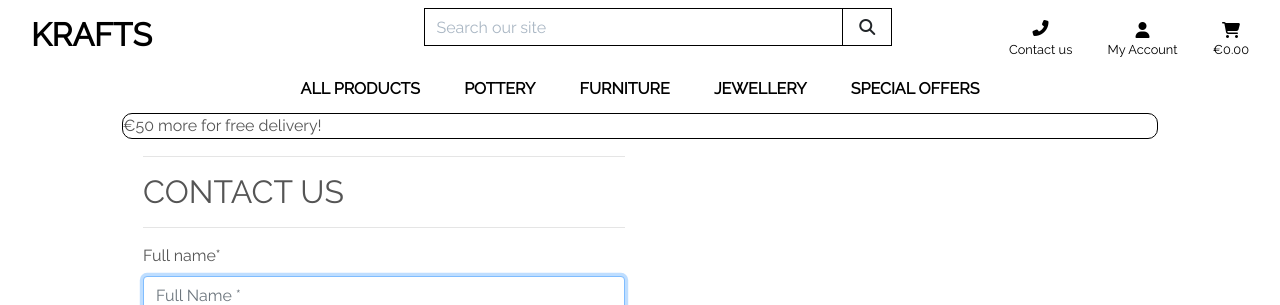
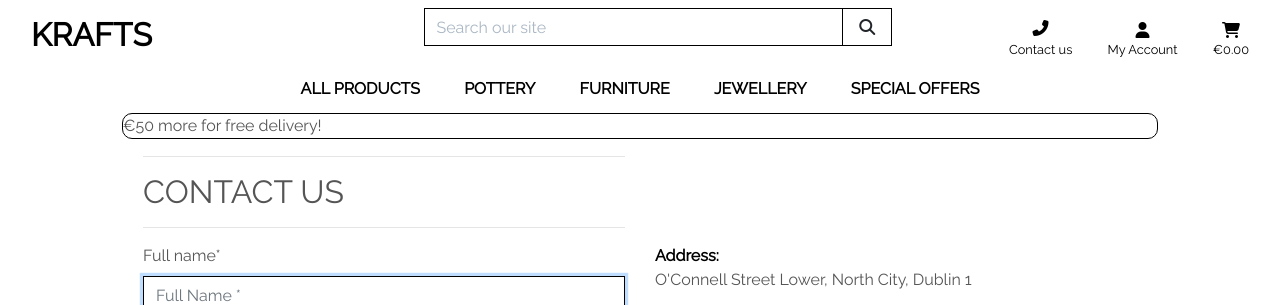
Before and after one commit to DarraghReid/krafts, a Django app: page /contact/ in a window 1280 px wide. Shown: the top 305 px of the page. Run offline with Django 3.2, Linux system fonts and the light colour scheme; some libraries are stand-ins or nearby versions.

Commit message:
add google maps iframe to contact, uniform forms

```diff
--- a/contact/forms.py
+++ b/contact/forms.py
@@ -36,3 +36,6 @@ class ContactForm(forms.ModelForm):
         self.fields[field].widget.attrs['class'] = 'stripe-style-input'
         # Remove label from each field
         self.fields[field].label = False
+        # Add 'border-black rounded-0' classes to match site styles
+        for field_name, field in self.fields.items():
+            field.widget.attrs['class'] = 'border-black rounded-0'
--- a/contact/templates/contact/contact.html
+++ b/contact/templates/contact/contact.html
@@ -29,8 +29,9 @@
             </div>
         </div>
 
-        <!-- ROW 2: Contact form -->
+        <!-- ROW 2: Contact form/Google maps -->
         <div class="row">
+            <!-- COL1: Contact form -->
             <div class="col-12 col-md-6">
                 <!-- Crispy form -->
                 <form method="POST" action="{% url 'contact' %}" class="form mb-2">
@@ -48,6 +49,24 @@
                     </div>
                 </form>
             </div>
+            <!-- COL2: Google maps -->
+            <div class="col-12 col-md-6">
+                <div class="address-maps">
+                    <div class="address">
+                        <address>
+                            <span><strong class="text-black">Address: </strong></span>
+                            <br>
+                            O'Connell Street Lower,
+                            North City,
+                            Dublin 1
+                        </address>
+                    </div>
+                    <iframe class="maps w-100"
+                        src="https://www.google.com/maps/embed?pb=!1m18!1m12!1m3!1d4763.297836640281!2d-6.264875566897683!
+                        3d53.34954058217341!2m3!1f0!2f0!3f0!3m2!1i1024!2i768!4f13.1!3m3!1m2!1s0x48670e843fffffff%3A0x230e1568ca6382ec!2sGPO%20Museum!5e0!3m2!1sen!2sie!4v1635000813046!5m2!1sen!2sie"
+                        width="600" height="450" style="border:0;" allowfullscreen="" loading="lazy"></iframe>
+                </div>
+            </div>
         </div>
     </div>
 {% endblock %}
--- a/products/forms.py
+++ b/products/forms.py
@@ -77,3 +77,6 @@ class CommentForm(forms.ModelForm):
         # Set form placeholder attributes to respective
         # value in placeholder dict above
         self.fields['comment'].widget.attrs['placeholder'] = placeholders['comment']
+        # Add 'border-black rounded-0' classes to match site styles
+        for field_name, field in self.fields.items():
+            field.widget.attrs['class'] = 'border-black rounded-0'
--- a/static/css/base.css
+++ b/static/css/base.css
@@ -237,6 +237,11 @@ body {
 
 .atc-input {
     padding: 10px !important;
+}
+
+/* -------------------------------- Contact */
+.maps {
+    height: 365px;
 }
 
 /* -------------------------------- Footer */
--- a/templates/base.html
+++ b/templates/base.html
@@ -116,17 +116,19 @@
                         <div class="icon my-2">
                             <i class="fas fa-phone-alt fa-lg"></i>
                         </div>
+                        <address>
                             <small>
                                 <p class="my-0 ">
                                     KRAFTS ltd.
                                 </p>
                                 <p class="my-0 ">
-                                Address line one
+                                    O'Connell Street Lower
                                 </p>
                                 <p class="my-0 ">
-                                Address line two
+                                    Dublin 1
                                 </p>
                             </small>
+                        </address>
                     </div>
                 </a>
             </div>
```
Lines whose indentation alone changed are shown as unchanged.
